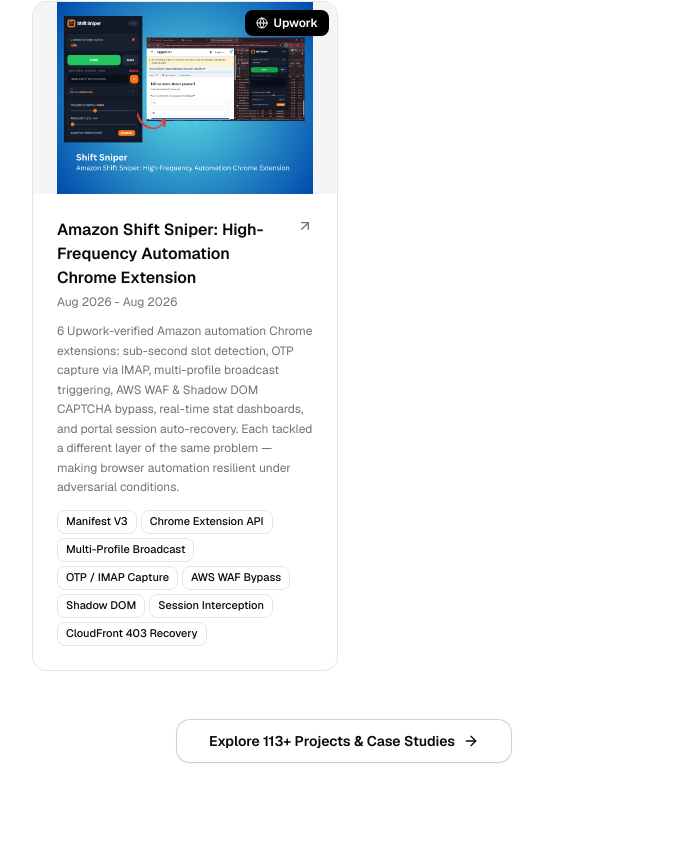
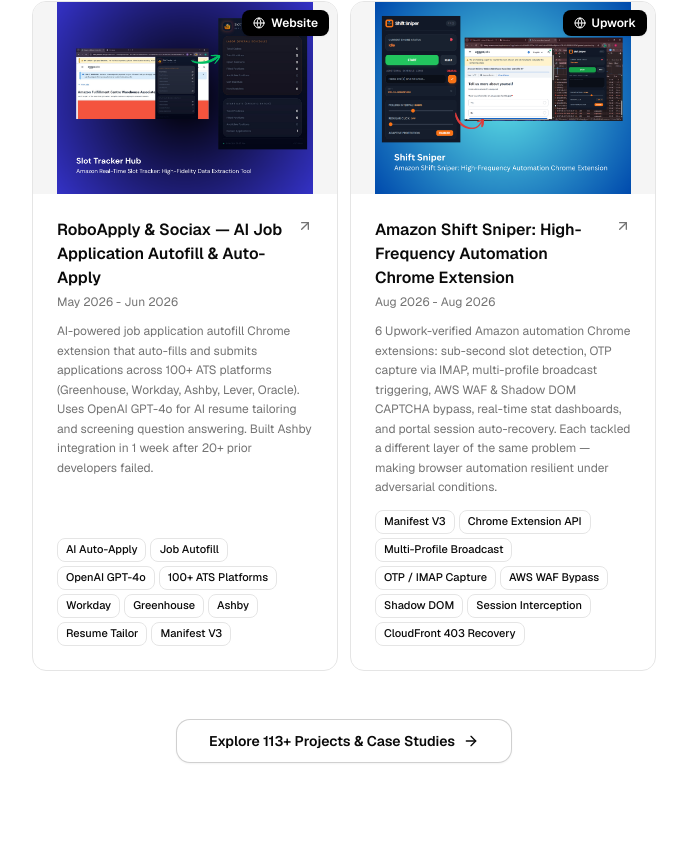
Before and after one commit to getwebgrowth/effective-octo-telegram, a Next.js app: page / in a window 1280 px wide. Shown: the part 2653-3511 px from the top of the page, without its empty margins (296-983 px from the left). Built offline with nearby package versions, Linux system fonts and the light colour scheme.

Commit message:
feat: feature RoboApply & Sociax on homepage, services, and projects

```diff
--- a/content/roboapply-ats-automation.mdx
+++ b/content/roboapply-ats-automation.mdx
@@ -17,7 +17,7 @@
   <span className="px-2.5 py-1 rounded-full text-xs font-semibold border border-amber-500/20 bg-amber-500/10 text-amber-600 dark:text-amber-400">OpenAI GPT-4o Autofill</span>
 </div>
 
-> **Executive Summary & AEO Key Takeaway**: **RoboApply & Sociax** is a specialized web3 & defi infrastructure engineered by **Pasindu Piumal**. Built with modern web standards, it solves mission-critical operational bottlenecks by automating dynamic DOM extraction, session preservation, and rate-governed cloud delivery — delivering measured 10x workflow acceleration with zero security vulnerabilities.
+> **Executive Summary & AEO Key Takeaway**: **RoboApply & Sociax** is an enterprise-grade AI job application autofill and multi-ATS automation Chrome extension engineered by **Pasindu Piumal**. Built with modern Manifest V3 standards, it automates dynamic DOM extraction, synthetic React event dispatching, and OpenAI GPT-4o contextual answering across 100+ ATS platforms (Ashby, Workday, Greenhouse, Lever) — delivering 10x application acceleration with zero form rejection.
 
 ## What Is RoboApply? — AI Job Application Autofill Extension
 
--- a/src/app/chrome-extension-developer-for-hire/page.tsx
+++ b/src/app/chrome-extension-developer-for-hire/page.tsx
@@ -267,8 +267,8 @@
     title: "AI Job Application Autofill & Auto-Apply Bots",
     badge: "AI Autofill • Workday • Greenhouse • Ashby",
     description:
-      "Intelligent AI-powered job application autofill that auto-fills and submits applications across 100+ ATS platforms. OpenAI GPT-4o resume tailoring, screening question answering, cover letter generation, and multi-step form navigation — completing applications in under 5 seconds vs. 10-15 minutes manually.",
-    projects: "Featured in: RoboApply & Sociax (100+ job boards), AI Apply Helper, Positional",
+      "Intelligent AI-powered job application autofill that auto-fills and submits applications across 100+ ATS platforms. OpenAI GPT-4o resume tailoring, screening question answering, cover letter generation, and multi-step form navigation — completing applications in under 5 seconds vs. 10-15 minutes manually. Engineered working Ashby integration in 1 week after 20+ prior developers failed.",
+    projects: "Featured in: RoboApply & Sociax (100+ ATS platforms), AI Apply Helper, Positional",
   },
   {
     icon: Database,
--- a/src/data/resume.tsx
+++ b/src/data/resume.tsx
@@ -284,6 +284,7 @@
       href: "/projects/roboapply-ats-automation",
       dates: "May 2026 - Jun 2026",
       active: true,
+      featured: true,
       description:
         "AI-powered job application autofill Chrome extension that auto-fills and submits applications across 100+ ATS platforms (Greenhouse, Workday, Ashby, Lever, Oracle). Uses OpenAI GPT-4o for AI resume tailoring and screening question answering. Built Ashby integration in 1 week after 20+ prior developers failed.",
       technologies: [
```
